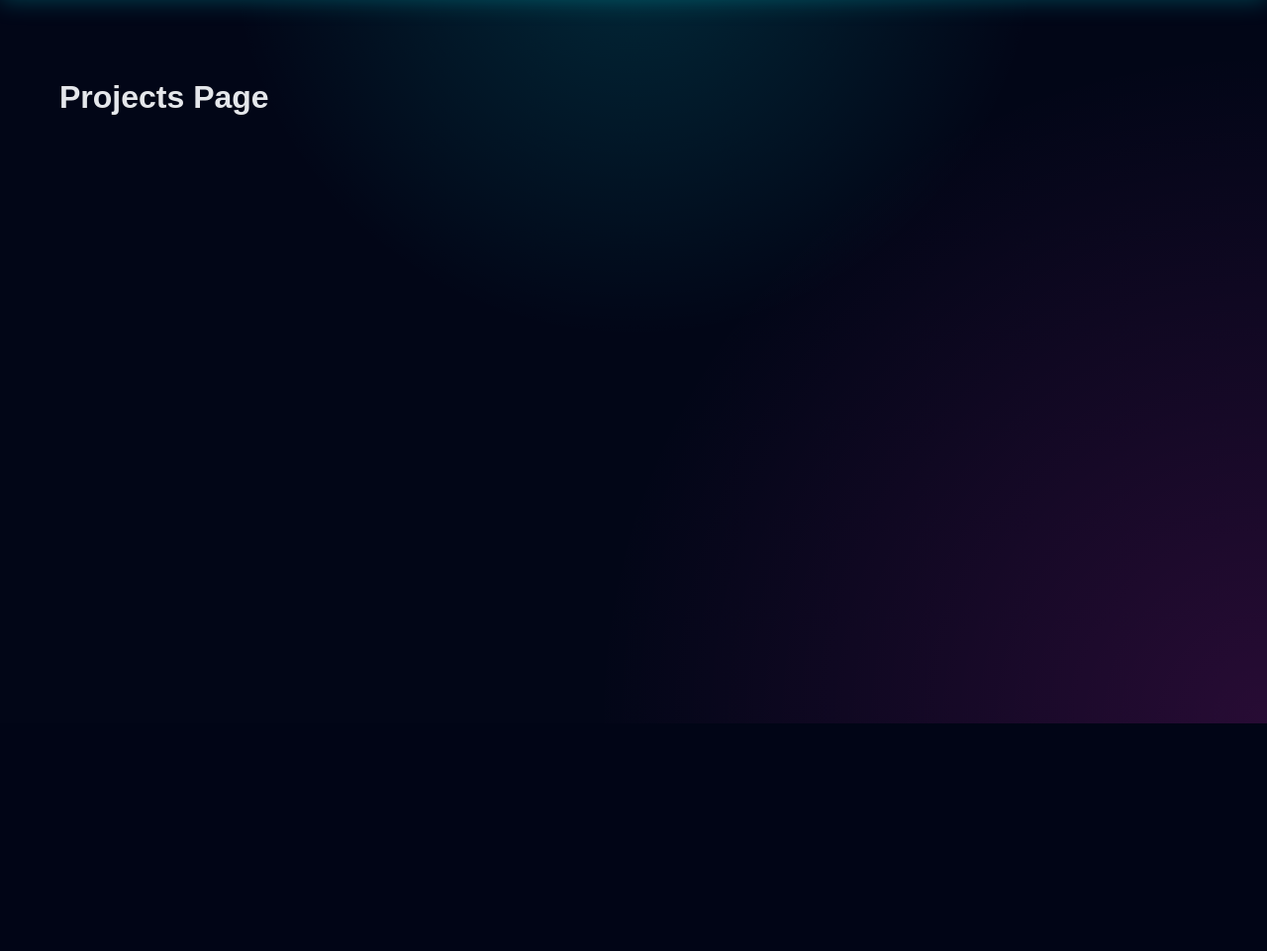
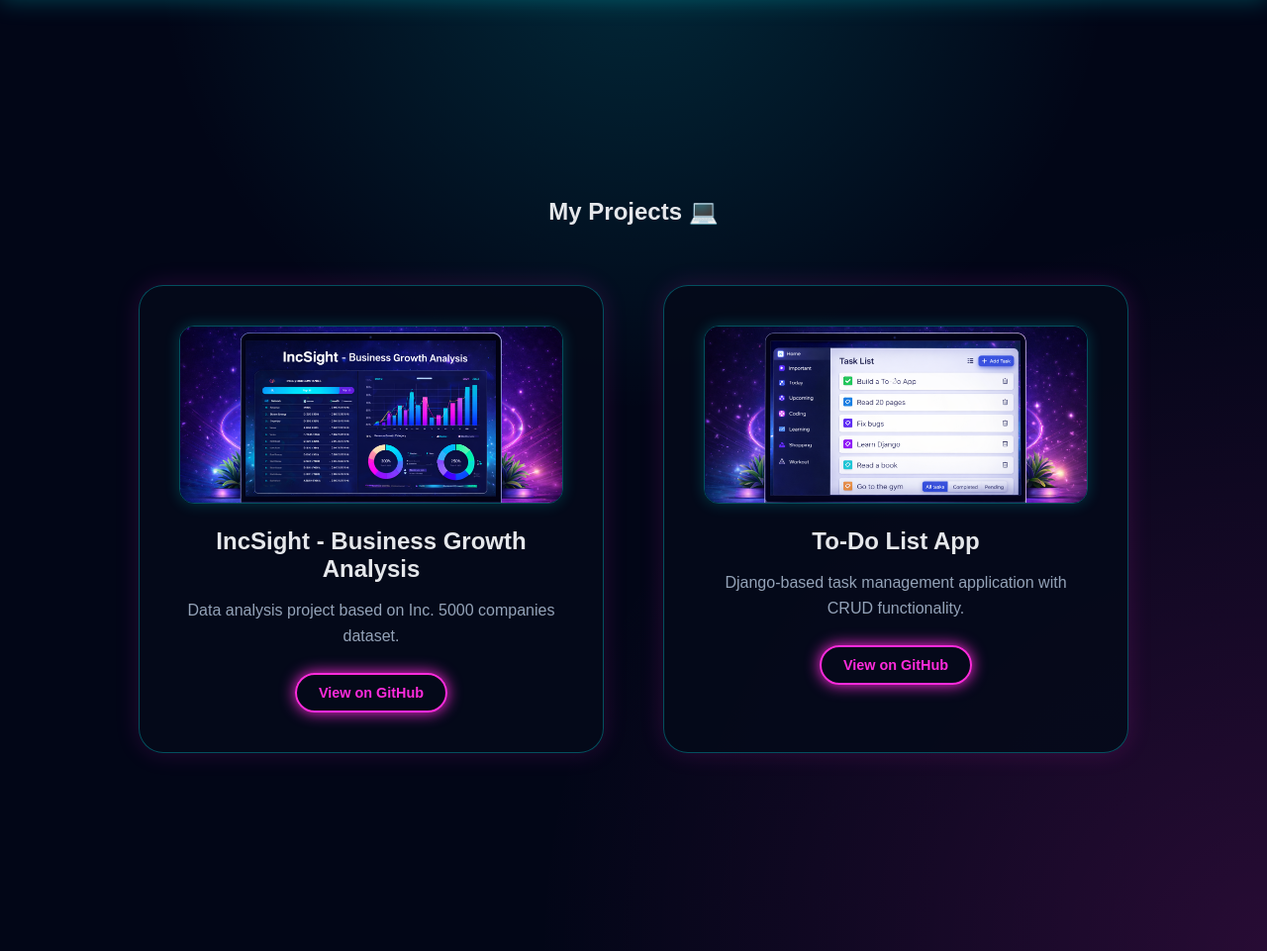
Before and after one commit to parth08144/portfolio, a Django app: page /projects/ in a window 1280 px wide. Shown: the part 69-1030 px from the top of the page at 99% size. Before the commit the page ends 800 px from the top, so only its background shows below. Run offline with Django 5.2, Linux system fonts and the light colour scheme.

Commit message:
image interation on project page

```diff
--- a/portfolioproject/core/admin.py
+++ b/portfolioproject/core/admin.py
@@ -1,7 +1,8 @@
 from django.contrib import admin
-from .models import Contact
+from .models import Contact, Project
 
 admin.site.register(Contact)
+admin.site.register(Project)
 
 
 # Register your models here.
--- a/portfolioproject/core/static/core/style_neon.css
+++ b/portfolioproject/core/static/core/style_v4.css
@@ -74,7 +74,7 @@ body {
 
 
 main {
-    padding: 80px 60px;
+    padding: 80px 20px;
 }
 
 
@@ -304,3 +304,78 @@ main {
     opacity: 0.9;
     z-index: 1;
 }
+
+/* ===============================
+   🚀 FINAL PROJECT SECTION
+================================ */
+
+.projects-section {
+    padding: 120px 20px;
+    text-align: center;
+}
+
+/* Grid Layout */
+.projects-grid {
+    display: grid;
+    grid-template-columns: repeat(auto-fit, minmax(350px, 1fr));
+    gap: 60px;
+    max-width: 1000px;
+    margin: 60px auto 0 auto;
+}
+
+/* Card */
+.project-card {
+    padding: 40px;
+    border-radius: 25px;
+    background: rgba(5, 10, 26, 0.9);
+    border: 1px solid rgba(0,246,255,0.3);
+    box-shadow: 0 0 25px rgba(255,43,220,0.15);
+    transition: all 0.3s ease;
+}
+
+.project-card:hover {
+    transform: translateY(-8px);
+    box-shadow: 0 0 35px rgba(0,246,255,0.25);
+}
+
+.project-card h2 {
+    margin-bottom: 15px;
+    font-size: 1.5rem;
+}
+
+.project-card p {
+    color: var(--text-muted);
+    margin-bottom: 25px;
+    line-height: 1.6;
+}
+
+/* Button Styling (Fixed Properly) */
+.projects-section .btn {
+    padding: 10px 22px;
+    font-size: 0.9rem;
+    border-radius: 25px;
+    display: inline-block;
+    max-width: 220px;
+}
+
+.project-links {
+    display: flex;
+    justify-content: center;
+}
+
+
+.project-image {
+    width: 100%;
+    height: 180px;
+    object-fit: cover;
+    object-position: center;
+    border-radius: 15px;
+    margin-bottom: 20px;
+    border: 1px solid rgba(0,246,255,0.3);
+    box-shadow: 0 0 15px rgba(0,246,255,0.2);
+    transition: 0.3s ease;
+}
+
+.project-card:hover .project-image {
+    transform: scale(1.05);
+}
--- a/portfolioproject/core/templates/core/base.html
+++ b/portfolioproject/core/templates/core/base.html
@@ -6,7 +6,7 @@
     <title>Parth Tripathi | Portfolio</title>
 
     <!-- CSS -->
-    <link rel="stylesheet" href="{% static 'core/style_neon.css' %}">
+    <link rel="stylesheet" href="{% static 'core/style_v4.css' %}">
 
     <!-- Responsive -->
     <meta name="viewport" content="width=device-width, initial-scale=1.0">
--- a/portfolioproject/core/templates/core/project.html
+++ b/portfolioproject/core/templates/core/project.html
@@ -1,5 +1,51 @@
 {% extends "core/base.html" %}
+{% load static %}
 
 {% block content %}
-<h1>Projects Page</h1>
+<section class="projects-section">
+
+    <h1>My Projects 💻</h1>
+
+    <div class="projects-grid">
+
+        <div class="project-card">
+
+            <img src="{% static 'core/insight.png' %}"
+                 alt="IncSight Project"
+                 class="project-image">
+
+
+            <h2>IncSight - Business Growth Analysis</h2>
+            <p>Data analysis project based on Inc. 5000 companies dataset.</p>
+            <div class="project-links">
+                <a href="https://github.com/parth08144/IncSight-Business-Growth-Analysis-from-Inc.-5000"
+                   target="_blank"
+                   class="btn primary">
+                   View on GitHub
+                </a>
+            </div>
+        </div>
+
+        <div class="project-card">
+
+
+            <img src="{% static 'core/todo.png' %}"
+                 alt="To-Do List App"
+                 class="project-image">
+
+
+            <h2>To-Do List App</h2>
+            <p>Django-based task management application with CRUD functionality.</p>
+            <div class="project-links">
+                <a href="https://github.com/parth08144/To-do-list"
+                   target="_blank"
+                   class="btn primary">
+                   View on GitHub
+                </a>
+            </div>
+        </div>
+
+    </div>
+
+</section>
 {% endblock %}
--- a/portfolioproject/core/views.py
+++ b/portfolioproject/core/views.py
@@ -1,6 +1,7 @@
 from django.shortcuts import render, redirect
 from django.core.mail import send_mail
 from django.conf import settings
+from .models import Project
 
 from .models import Contact
 
@@ -10,7 +11,7 @@ def home_view(request):
 def about_view(request):
     return render(request, "core/about.html")
 
-def projects_view(request):
+# def projects_view(request):
     return render(request, "core/project.html")
 
 # def contact_view(request):
@@ -83,3 +84,8 @@ def contact_view(request):
         return redirect("contact")
 
     return render(request, "core/contact.html")
+
+
+def projects_view(request):
+    projects = Project.objects.all()
+    return render(request, "core/project.html", {"projects": projects})
```
Also changed, not shown: portfolioproject/core/models.py (+12 -0 lines), portfolioproject/core/migrations/0003_project.py (added), portfolioproject/core/static/core/ai_image.png (added), portfolioproject/core/static/core/insight.png (added), portfolioproject/core/static/core/todo.png (added).
